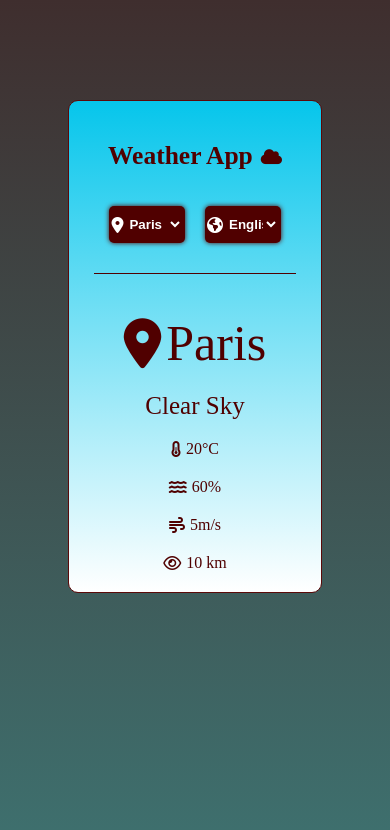
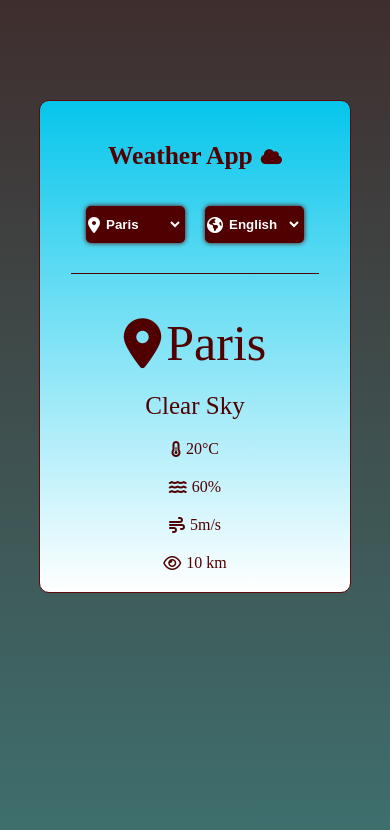
Before and after one commit to kaungkhantlin-web/weather-app, a plain HTML site: page index.html in a window 390 px wide. Drawn offline with Linux system fonts and the light colour scheme; no server answers.

Commit message:
media query

```diff
--- a/stylel.css
+++ b/stylel.css
@@ -124,6 +124,6 @@ body {
 /* media query */
 @media screen and (max-width: 600px){
     .weather-container{
-      width: 65%;
+      width: 80%;
     }
 }
```
